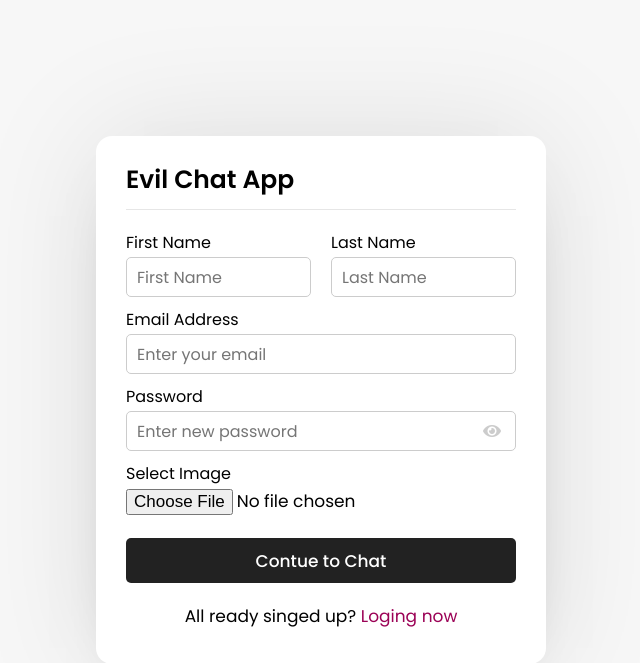
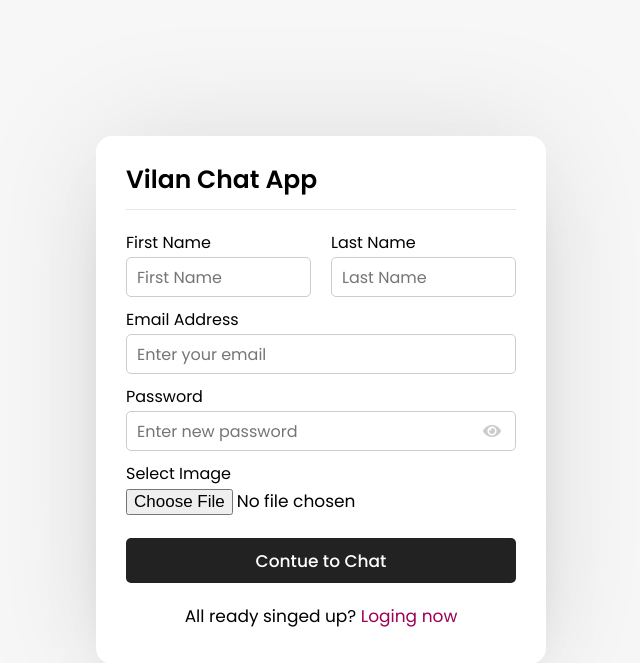
Before and after one commit to KnockOut29/PHP-ChatApp, a PHP site: page / in a window 1280 px wide. Shown: the top 663 px of the page, without its empty margins (319-959 px from the left). Run offline with PHP 8.4, Linux system fonts and the light colour scheme; some libraries are stand-ins or nearby versions.

Commit message:
Name Changes

```diff
--- a/index.php
+++ b/index.php
@@ -9,7 +9,7 @@
 <body>
     <div class="wrapper">
         <section class="form signup">
-          <header>Evil Chat App</header>
+          <header>Vilan Chat App</header>
             <form action="#" method="POST" enctype="multipart/form-data" autocomplete="off">
              <div class="error-txt"></div>
 
--- a/login.php
+++ b/login.php
@@ -9,7 +9,7 @@
 <body>
     <div class="wrapper">
         <section class="form login">
-          <header>Evil Chat App</header>
+          <header>Vilan Chat App</header>
             <form action="#" method="POST" enctype="multipart/form-data" autocomplete="off">
              <div class="error-txt"></div>
 
```
